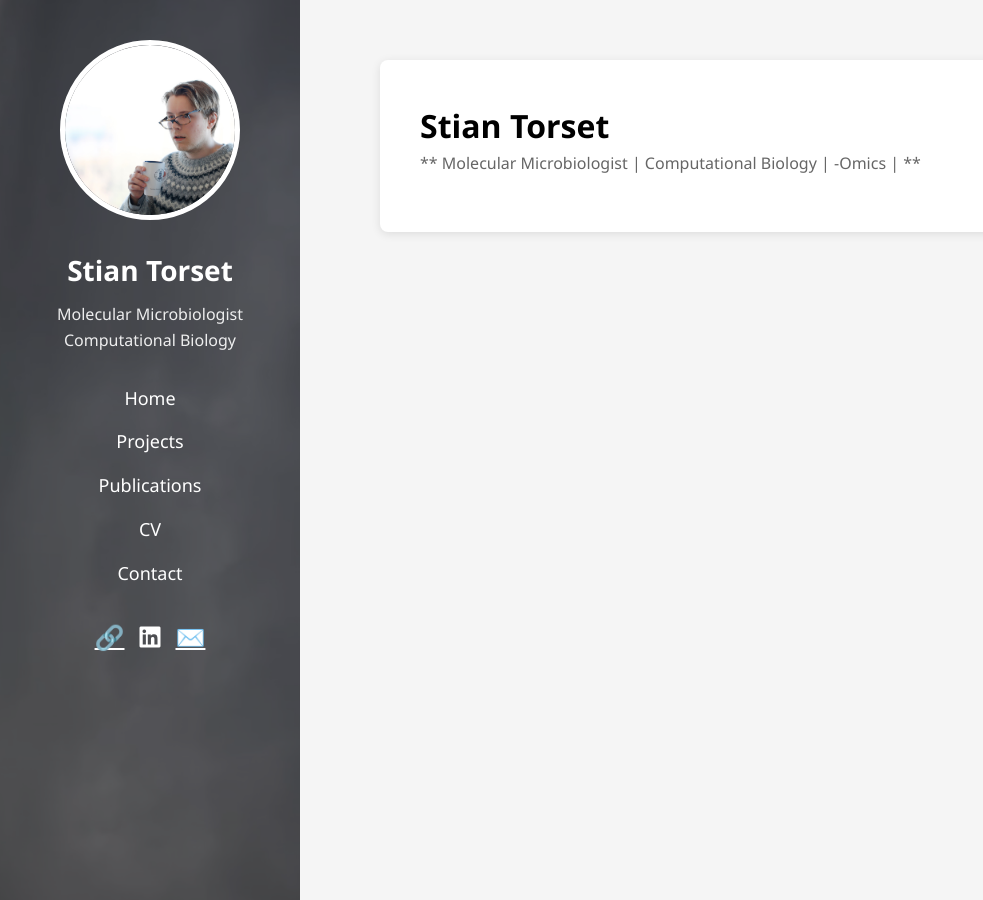
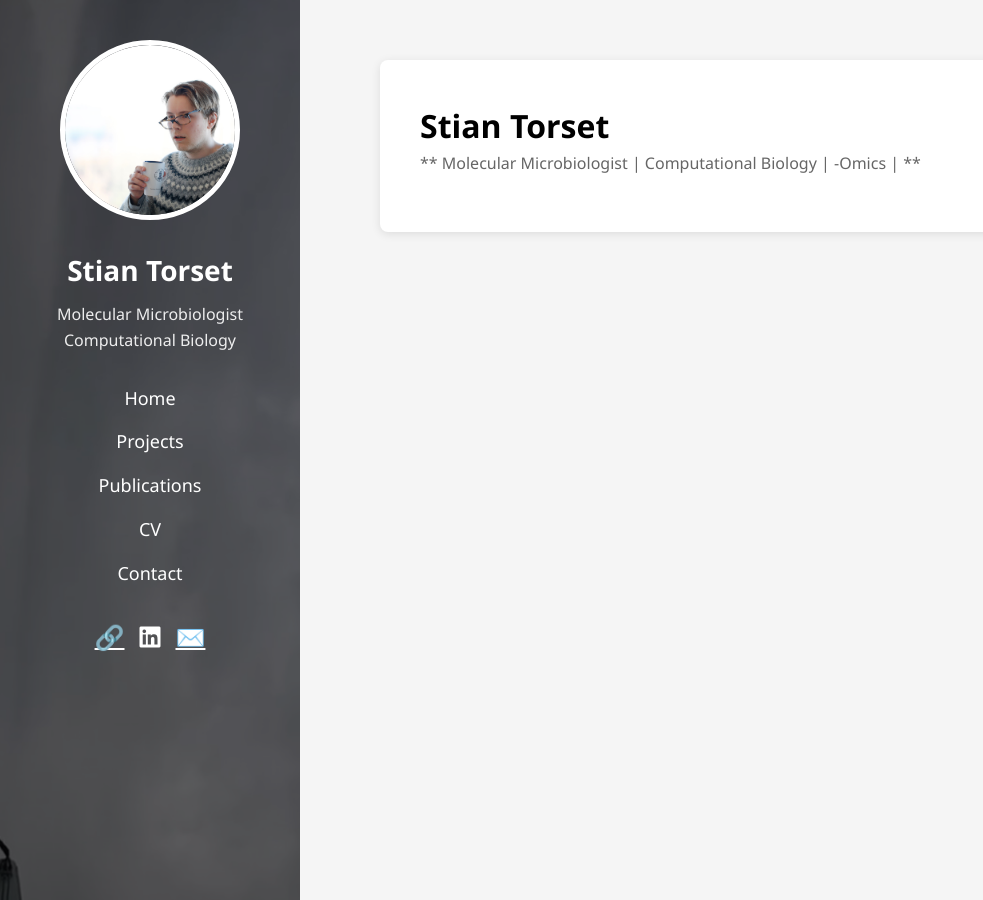
Before and after one commit to Stian-2rz/stian.torset.io, a Jekyll site: the page built from README.md, in a window 1280 px wide. Shown: the whole page, without its empty margins (0-983 px from the left). Built offline with Jekyll 4.4.1, drawn with Linux system fonts in a browser that asks for light colours; our own code applies the rules of GitHub Pages for plain Markdown files.

Commit message:
Adjust sidebar background image position

```diff
--- a/_layouts/default.html
+++ b/_layouts/default.html
@@ -34,7 +34,7 @@
       width: 300px; /* Fixed width for sidebar */
       background-image: url('media/image0.jpeg'); /* ADD YOUR BACKGROUND IMAGE */
       background-size: cover; /* Makes background image cover entire area */
-      background-position: right center; /* Centers the background image */
+      background-position: 80% center; /* Centers the background image */
       color: white; /* Text color */
       padding: 40px 20px; /* Space inside sidebar: 40px top/bottom, 20px left/right */
       position: absolute; /* Stays in place when scrolling */
```
